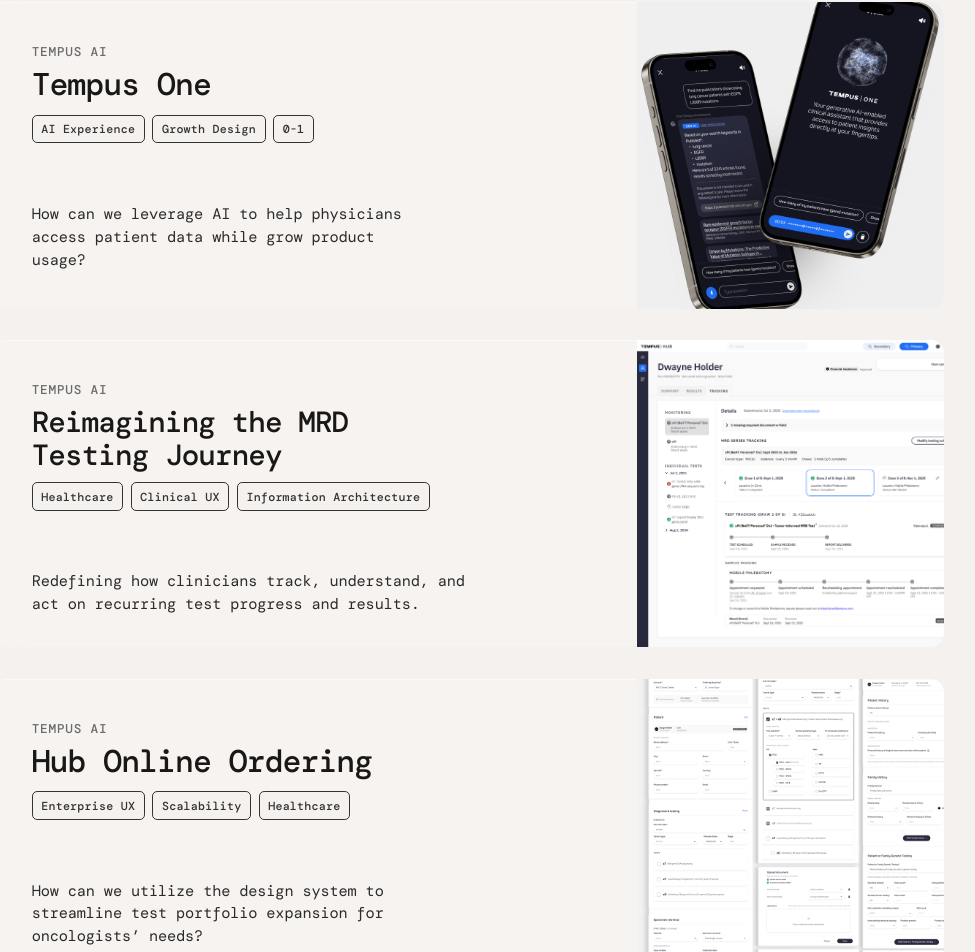
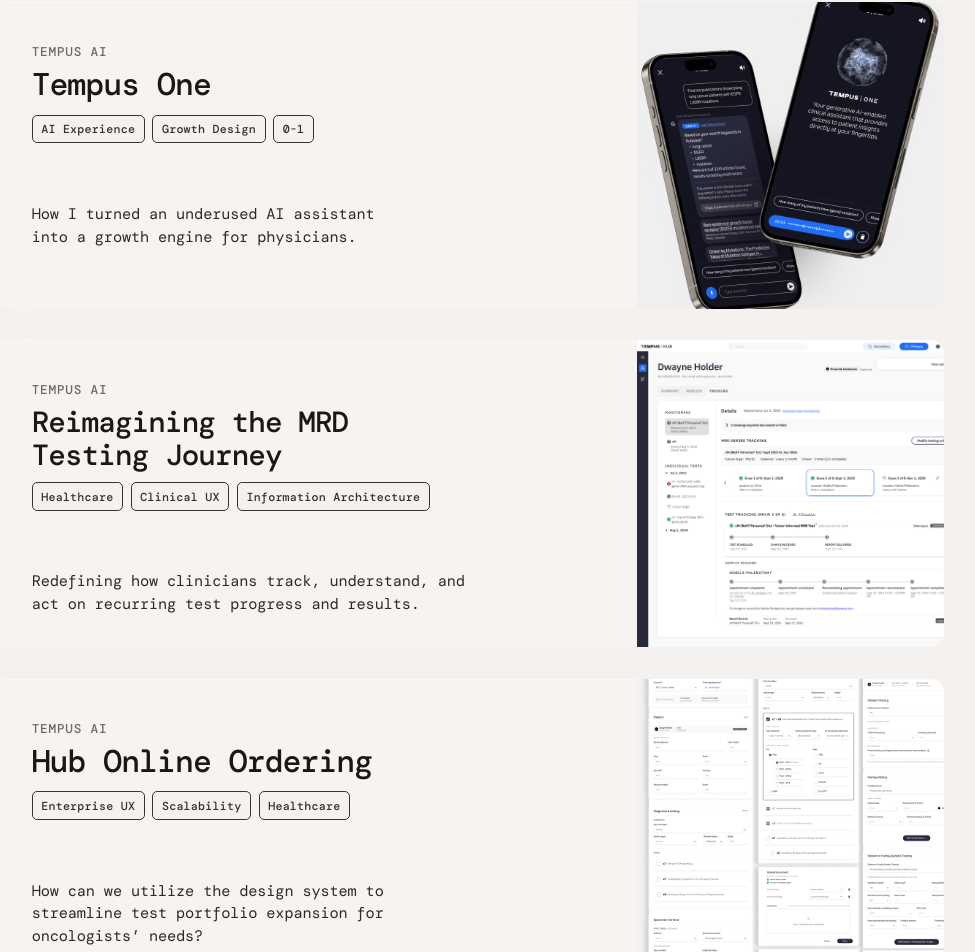
Before and after one commit to chenlichenli/my-portfolio, a React (Vite) app: page / in a window 1280 px wide. Shown: the part 816-1768 px from the top of the page, without its empty margins (172-1147 px from the left). Built offline with nearby package versions, Linux system fonts and the light colour scheme; no server answers; a web font is replaced by a local one.

Commit message:
case study card copy update

```diff
--- a/src/i18n/messages.ts
+++ b/src/i18n/messages.ts
@@ -65,7 +65,7 @@
       tag1: 'Growth Design',
       tag2: '0-1',
       description:
-        'How can we leverage AI to help physicians access patient data while grow product usage?',
+        'How I turned an underused AI assistant into a growth engine for physicians.',
     },
     'hub-online-ordering': {
       company: 'Tempus AI',
@@ -459,7 +459,7 @@
       tag1: '增长设计',
       tag2: '0-1',
       description:
-        '如何利用 AI 帮助医生获取患者数据，并提升产品使用？',
+        '我如何将一款使用率偏低的 AI 助手，打造成面向医生的增长引擎。',
     },
     'hub-online-ordering': {
       company: 'Tempus AI',
```
